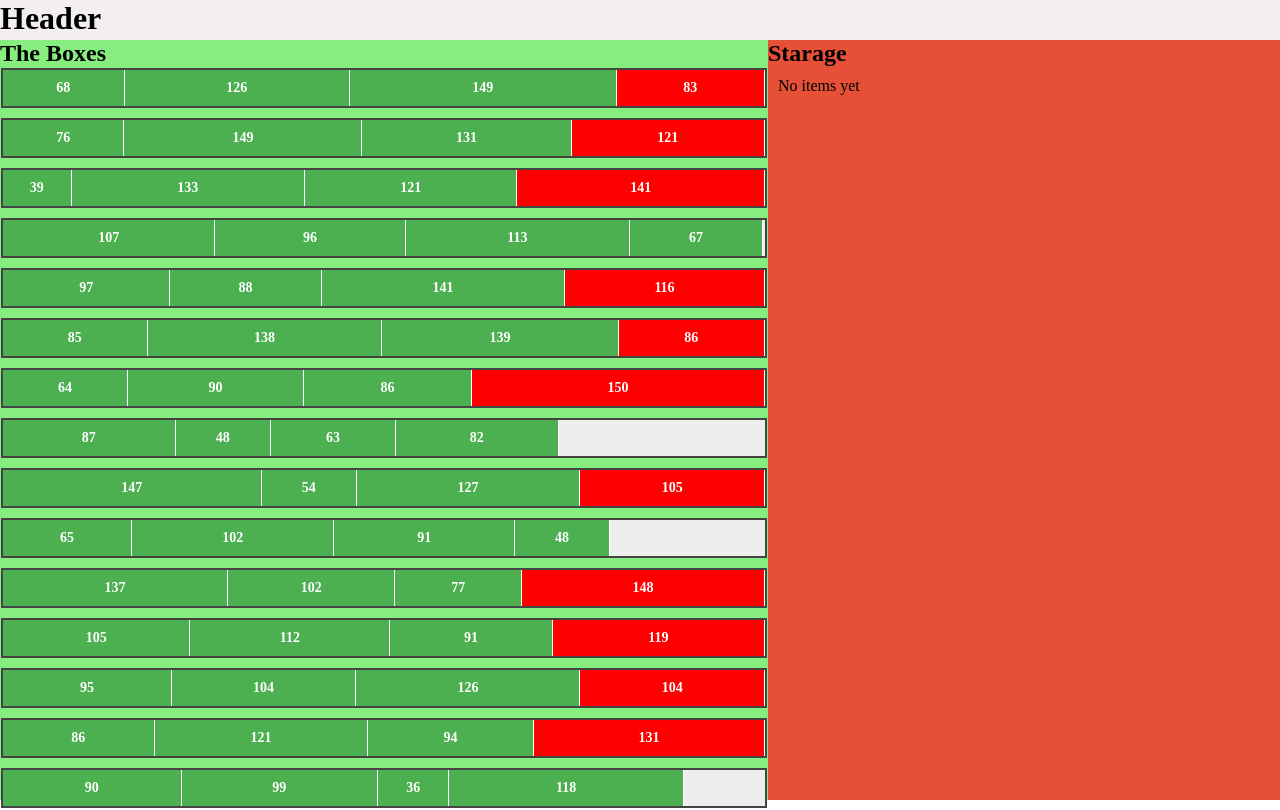
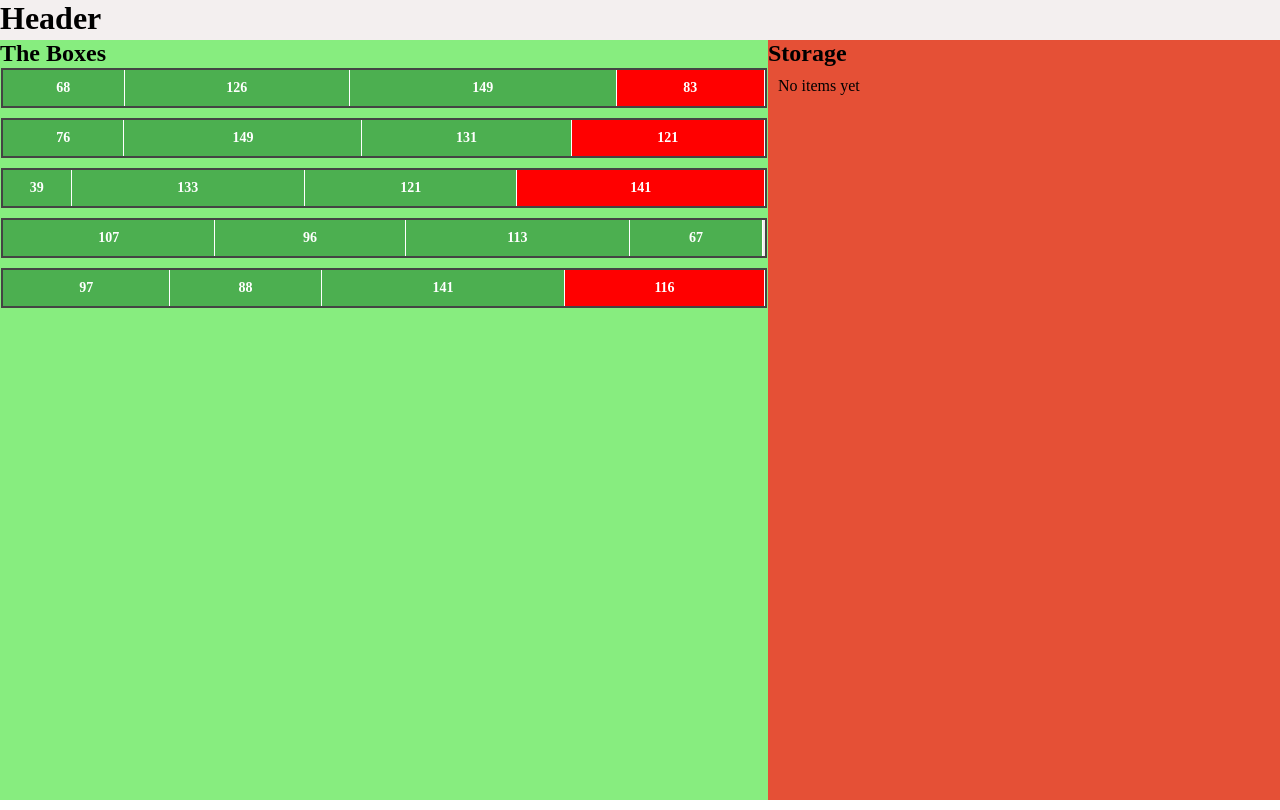
Before and after one commit to Roulev/PianoidBoxes, a React (Create React App) app: page / in a window 1280 px wide. Shown: the top 810 px of the page. Built offline with nearby package versions, Linux system fonts and the light colour scheme; the HTML template or start-up script is replaced by a standard one.

Commit message:
pack.js is deleted

```diff
--- a/src/App.js
+++ b/src/App.js
@@ -1,43 +1,42 @@
 import './styles/App.css';
 import BoxVisualizer from './components/BoxVisualizer.jsx';
 import BoxStorage from './components/BoxStorage.jsx';
-import { packIntoBoxes } from './utils/pack.js';
-import { useState, useMemo, useEffect } from 'react';
+import { useState, useEffect } from 'react';
 
 function generateTestData() {
   const rand = (min, max) => Math.floor(Math.random() * (max - min + 1)) + min;
 
-  return Array.from({ length: 64 }, () =>
+  return Array.from({ length: 5 }, () =>
     Array.from({ length: 4 }, () => [rand(1, 88), rand(35, 150)])
   );
 }
 
 function App() {
   const [data] = useState(generateTestData);
-  const [boxes, setBoxes] = useState(() => packIntoBoxes(data)); // Initialize boxes with packed data
-  const [storage, setStorage] = useState([]); // Initialize storage
+  const [boxes, setBoxes] = useState(data); // Initialize with test data
+  const [storage, setStorage] = useState([]); // Storage for moved items
 
-  const [sumLength, setSumLength] = useState(384); // 384 is the sum of all points in the test data
-  const [dataLength, setDataLength] = useState(64); // 64 is the number of items in the test data
+  const [sumLength, setSumLength] = useState(384);
 
   const handleMoveToStorage = (item, itemIdx, boxIdx) => {
+    // Add item in Storage
     setStorage((prev) => [...prev, item]);
 
+    // Updating boxes
     setBoxes((prevBoxes) => {
-      const next = prevBoxes.map((box, idx) => {
+      return prevBoxes.map((box, idx) => {
         if (idx !== boxIdx) return box;
 
-        const newMatrix = box[0].filter((_, i) => i !== itemIdx);
-        return [newMatrix];
+        // Delete item by index
+        const newMatrix = box.filter((_, i) => i !== itemIdx);
+        return newMatrix;
       });
-
-      return next.filter(Boolean);
     });
   };
 
-  // useEffect(() => {
-  //   console.log('Boxes packed:', boxes);
-  // }, [boxes]);
+  useEffect(() => {
+    console.log('Boxes:', boxes);
+  }, [boxes]);
 
   return (
     <div className="App">
@@ -56,7 +55,7 @@ function App() {
         </div>
 
         <div className="rightField">
-          <h2>Starage</h2>
+          <h2>Storage</h2>
           <BoxStorage items={storage} />
         </div>
       </div>
--- a/src/components/BoxVisualizer.jsx
+++ b/src/components/BoxVisualizer.jsx
@@ -5,7 +5,7 @@ function BoxVisualizer({ boxes, stringLength, onDoubleClick }) {
   return (
     <div className="box-container">
       {boxes.map((box, boxIdx) => {
-        const matrix      = box[0];
+        const matrix      = box;
         const totalLength = matrix.reduce((s, [, p]) => s + p, 0);
         const isLastTooBig = totalLength > stringLength;
 
--- a/src/utils/pack.js
+++ /dev/null
@@ -1,5 +0,0 @@
-// src/utils/pack.js
-export function packIntoBoxes(matrices) {
-  // each matrixs is separated into its own box
-  return matrices.map(matrix => [matrix]);
-}
```
